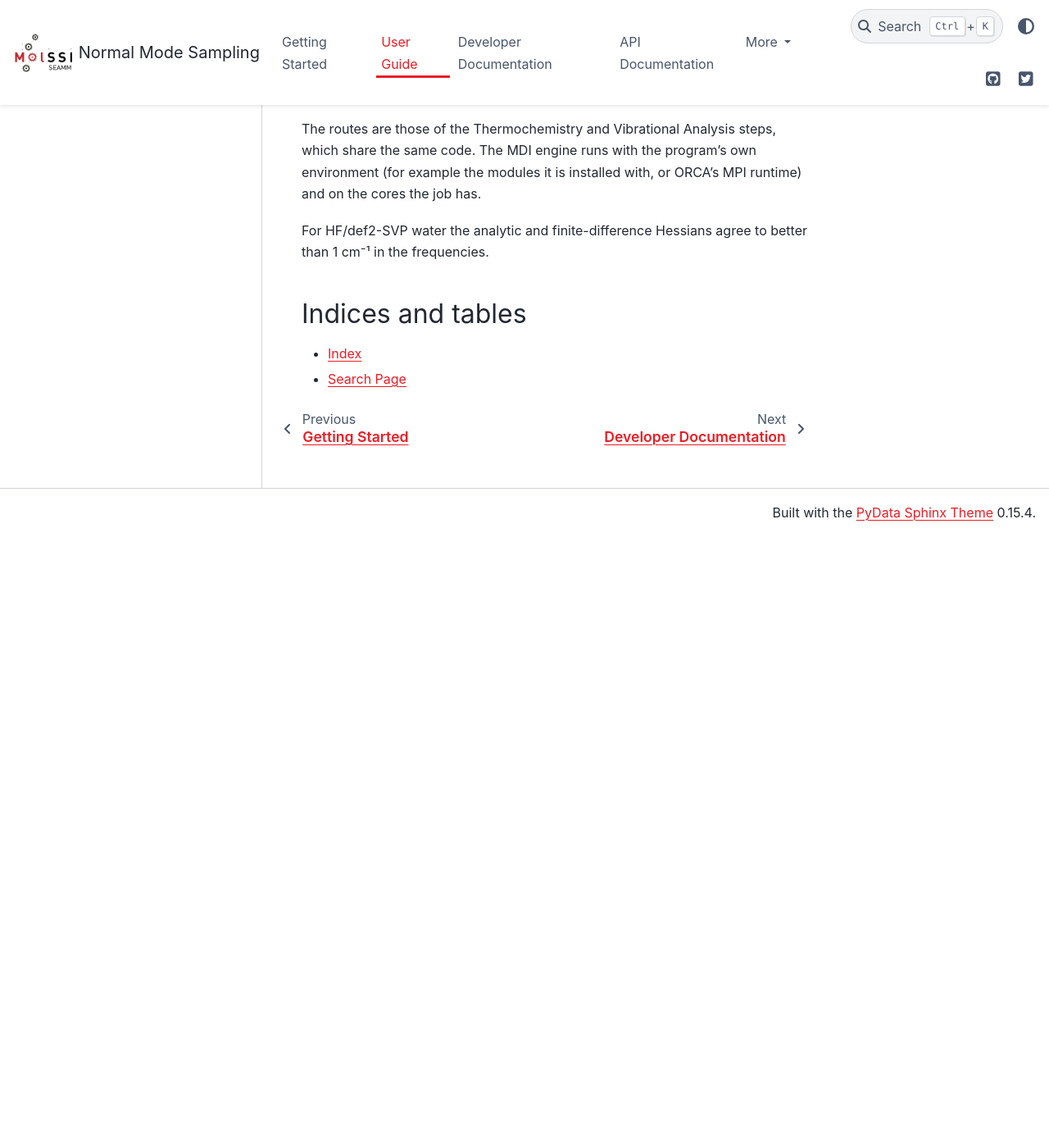
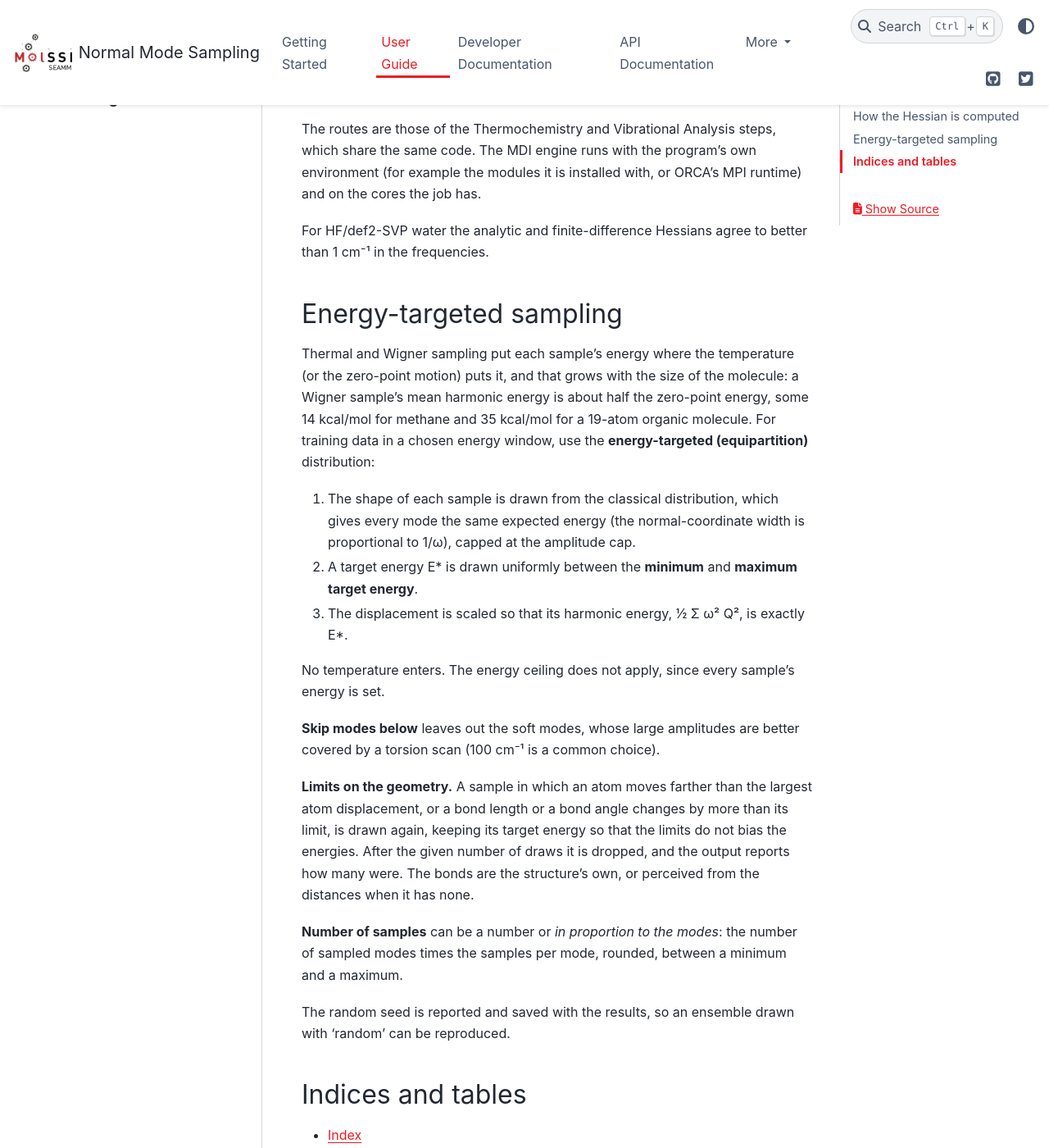
Before and after one commit to molssi-seamm/normal_mode_sampling_step, a Sphinx documentation site: the page built from docs/user_guide/index.rst, in a window 1280 px wide and 1400 px high, scrolled down 746 px. Shown: the whole window at 82% size. Built offline with Sphinx 7.4.7 and the PyData theme 0.15.4, drawn with Linux system fonts in a browser that asks for light colours; pages that are not in the unit, such as notebooks, are missing from menus; before the commit the page ends 1376 px from its top, so only the background shows below that.

Commit message:
Release 2026.11.25: HISTORY; docs: energy-targeted sampling
Co-Authored-By: Claude Opus 5.5 <noreply@anthropic.com>

```diff
--- a/docs/user_guide/index.rst
+++ b/docs/user_guide/index.rst
@@ -45,6 +45,40 @@ modules it is installed with, or ORCA's MPI runtime) and on the cores the job ha
 
 For HF/def2-SVP water the analytic and finite-difference Hessians agree to better than 1 cm⁻¹ in the frequencies.
 
+Energy-targeted sampling
+========================
+
+Thermal and Wigner sampling put each sample's energy where the temperature (or the
+zero-point motion) puts it, and that grows with the size of the molecule: a Wigner
+sample's mean harmonic energy is about half the zero-point energy, some 14 kcal/mol
+for methane and 35 kcal/mol for a 19-atom organic molecule. For training data in a
+chosen energy window, use the **energy-targeted (equipartition)** distribution:
+
+1. The shape of each sample is drawn from the classical distribution, which gives every
+   mode the same expected energy (the normal-coordinate width is proportional to
+   1/ω), capped at the amplitude cap.
+2. A target energy E* is drawn uniformly between the **minimum** and **maximum target
+   energy**.
+3. The displacement is scaled so that its harmonic energy, ½ Σ ω² Q², is exactly E*.
+
+No temperature enters. The energy ceiling does not apply, since every sample's energy is
+set.
+
+**Skip modes below** leaves out the soft modes, whose large amplitudes are better
+covered by a torsion scan (100 cm⁻¹ is a common choice).
+
+**Limits on the geometry.** A sample in which an atom moves farther than the largest
+atom displacement, or a bond length or a bond angle changes by more than its limit, is
+drawn again, keeping its target energy so that the limits do not bias the energies.
+After the given number of draws it is dropped, and the output reports how many were.
+The bonds are the structure's own, or perceived from the distances when it has none.
+
+**Number of samples** can be a number or *in proportion to the modes*: the number of
+sampled modes times the samples per mode, rounded, between a minimum and a maximum.
+
+The random seed is reported and saved with the results, so an ensemble drawn with
+'random' can be reproduced.
+
 Indices and tables
 ==================
 
```
Also changed, not shown: HISTORY.rst (+16 -0 lines).
